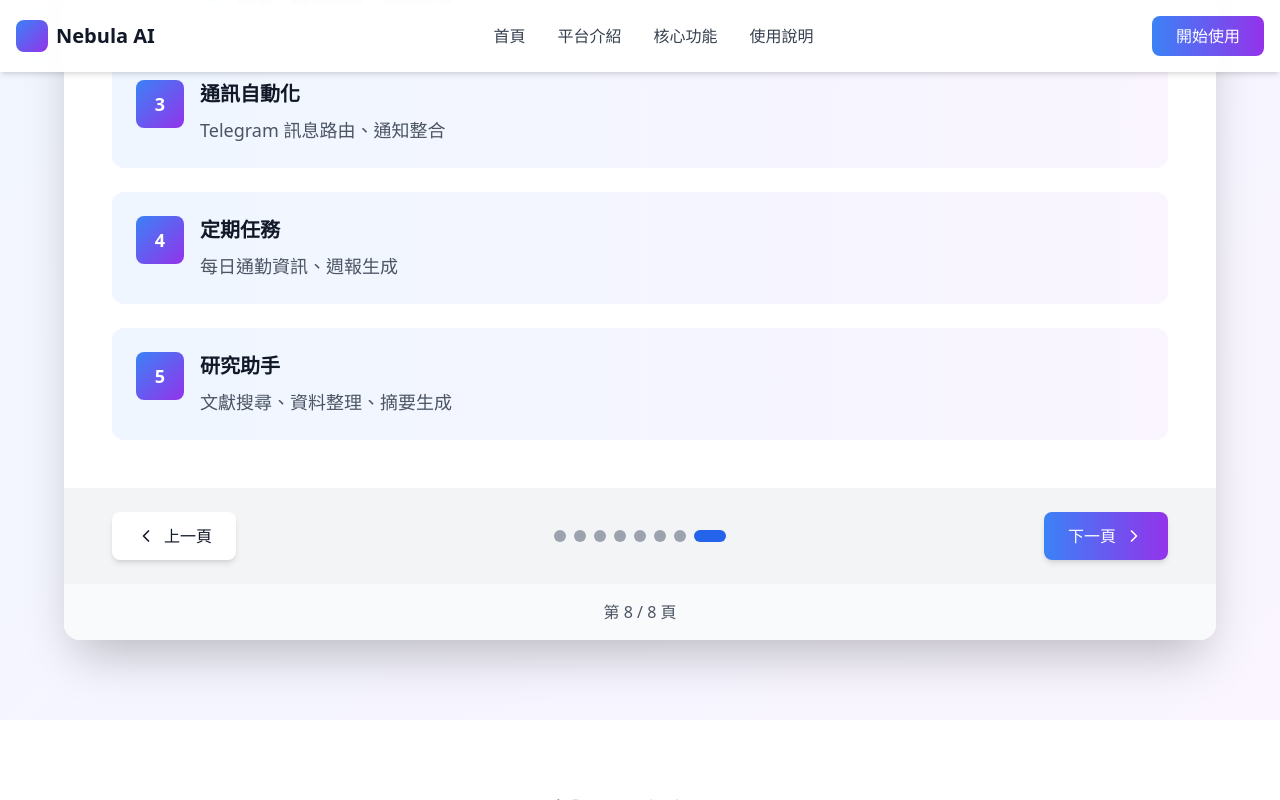
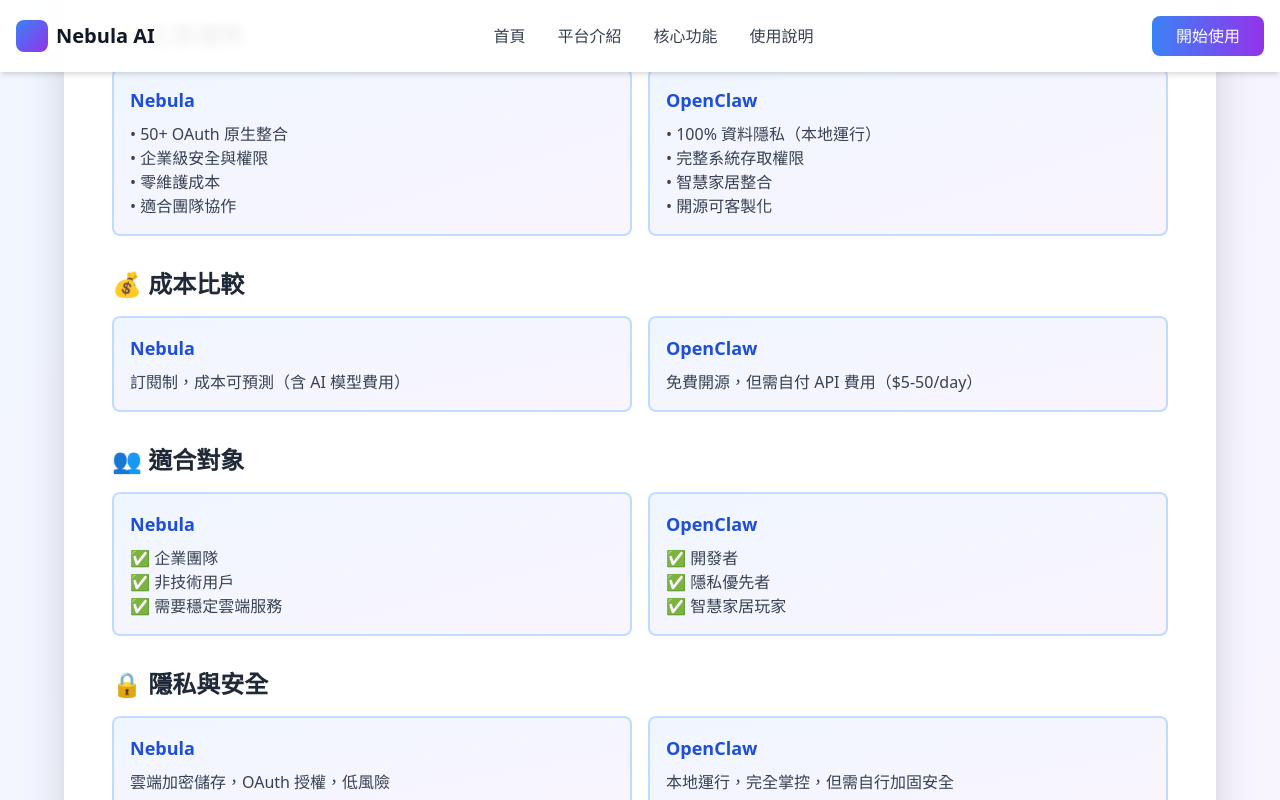
Before and after one commit to bananakevin/nebula-ai-website, a React (Vite) app: page / in a window 1280 px wide. Both pictures are taken after a click on the button "上一頁". Shown: the part 2416-3216 px from the top of the page. Built offline with nearby package versions, Linux system fonts and the light colour scheme.

Commit message:
Add Nebula vs OpenClaw comparison slide with interactive UI

```diff
--- a/src/components/Presentation.jsx
+++ b/src/components/Presentation.jsx
@@ -99,6 +99,57 @@
         { label: '定期任務', text: '每日通勤資訊、週報生成' },
         { label: '研究助手', text: '文獻搜尋、資料整理、摘要生成' }
       ]
+    },
+    {
+      title: 'Nebula vs OpenClaw',
+      type: 'comparison',
+      description: '企業級雲端平台 vs 本地自架 AI 助手框架',
+      sections: [
+        {
+          title: '🎯 核心定位',
+          items: [
+            { label: 'Nebula', text: '雲端 AI 代理人網路平台，開箱即用' },
+            { label: 'OpenClaw', text: '本地自架 AI 助手框架，完全掌控' }
+          ]
+        },
+        {
+          title: '✨ 主要優勢',
+          items: [
+            { label: 'Nebula', text: '• 50+ OAuth 原生整合\n• 企業級安全與權限\n• 零維護成本\n• 適合團隊協作' },
+            { label: 'OpenClaw', text: '• 100% 資料隱私（本地運行）\n• 完整系統存取權限\n• 智慧家居整合\n• 開源可客製化' }
+          ]
+        },
+        {
+          title: '💰 成本比較',
+          items: [
+            { label: 'Nebula', text: '訂閱制，成本可預測（含 AI 模型費用）' },
+            { label: 'OpenClaw', text: '免費開源，但需自付 API 費用（$5-50/day）' }
+          ]
+        },
+        {
+          title: '👥 適合對象',
+          items: [
+            { label: 'Nebula', text: '✅ 企業團隊\n✅ 非技術用戶\n✅ 需要穩定雲端服務' },
+            { label: 'OpenClaw', text: '✅ 開發者\n✅ 隱私優先者\n✅ 智慧家居玩家' }
+          ]
+        },
+        {
+          title: '🔒 隱私與安全',
+          items: [
+            { label: 'Nebula', text: '雲端加密儲存，OAuth 授權，低風險' },
+            { label: 'OpenClaw', text: '本地運行，完全掌控，但需自行加固安全' }
+          ]
+        },
+        {
+          title: '💡 Elio 的建議',
+          items: [
+            { label: '企業用戶', text: '選 Nebula → 穩定、合規、易管理' },
+            { label: '開發者', text: '兩個都試 → Nebula 生產 + OpenClaw 實驗' },
+            { label: '隱私狂熱者', text: '選 OpenClaw → 完全掌控資料' },
+            { label: '最佳組合', text: 'Nebula 處理工作 + OpenClaw 處理個人任務' }
+          ]
+        }
+      ]
     }
   ]
 
@@ -154,6 +205,30 @@
                     </div>
                   ))}
                 </div>
+              </div>
+            ) : currentSlideData.type === 'comparison' ? (
+              // 比較表類型簡報
+              <div className="space-y-8">
+                <p className="text-lg text-gray-600 text-center mb-6">
+                  {currentSlideData.description}
+                </p>
+
+                {currentSlideData.sections.map((section, sectionIndex) => (
+                  <div key={sectionIndex} className="space-y-4">
+                    <h4 className="text-2xl font-bold text-gray-800 mb-4">{section.title}</h4>
+                    <div className="grid grid-cols-1 md:grid-cols-2 gap-4">
+                      {section.items.map((item, itemIndex) => (
+                        <div
+                          key={itemIndex}
+                          className="p-4 bg-gradient-to-br from-blue-50 to-purple-50 rounded-lg border-2 border-blue-200 hover:shadow-lg transition-all"
+                        >
+                          <h5 className="text-lg font-semibold text-blue-700 mb-2">{item.label}</h5>
+                          <p className="text-gray-700 whitespace-pre-line">{item.text}</p>
+                        </div>
+                      ))}
+                    </div>
+                  </div>
+                ))}
               </div>
             ) : (
               // 文字列表類型簡報
```
